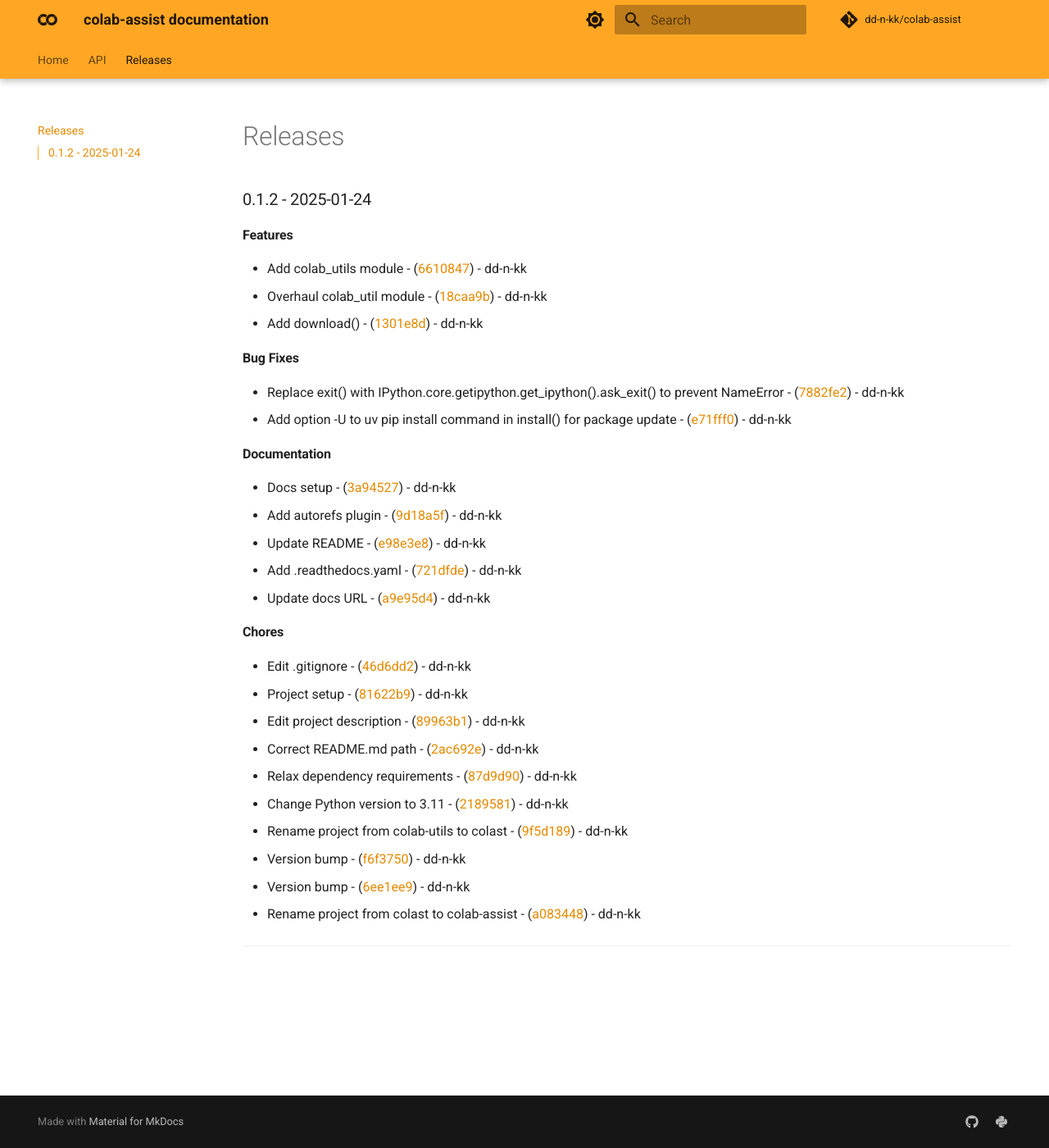
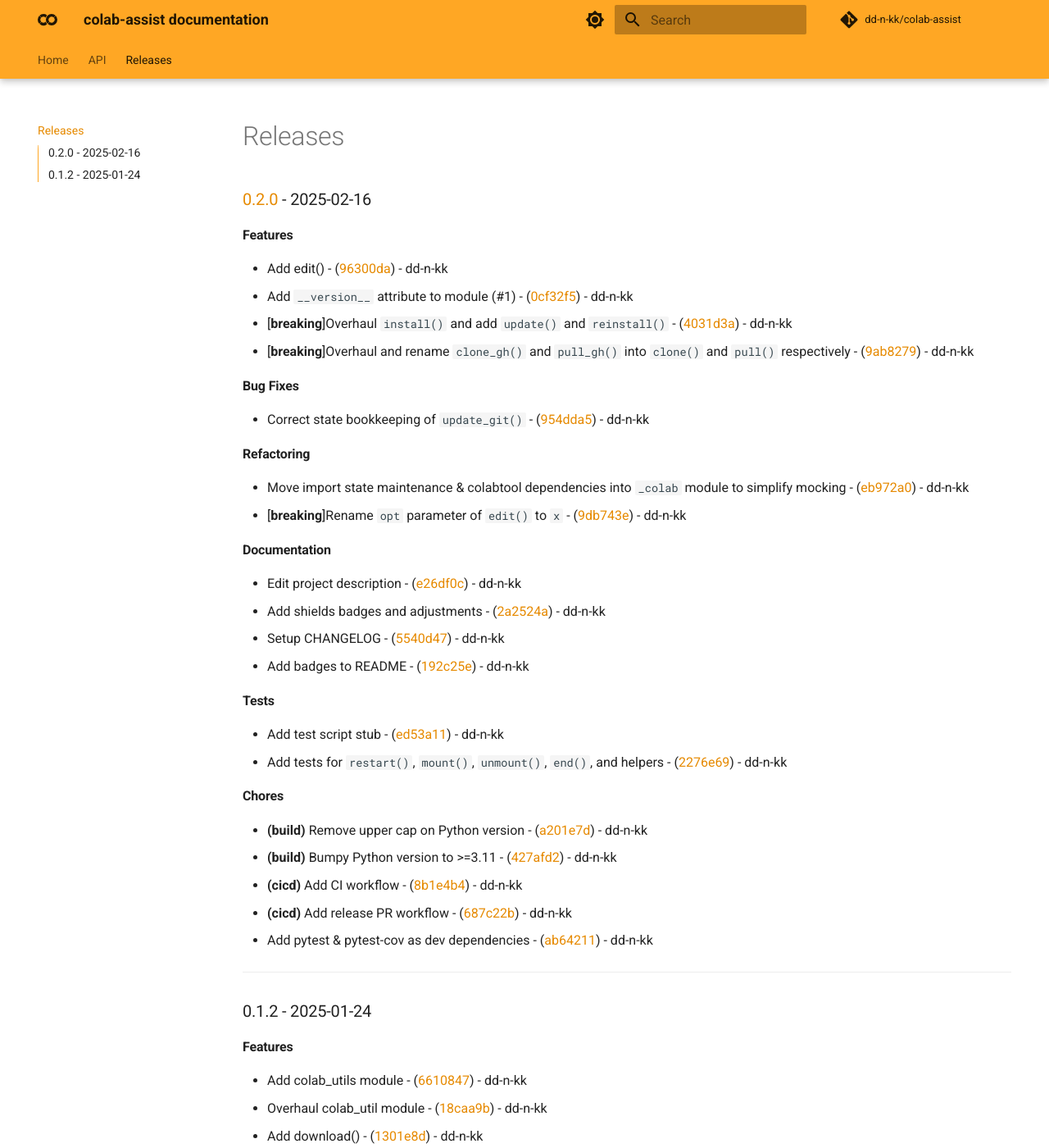
Before and after one commit to dd-n-kk/colab-assist, an MkDocs documentation site: the page built from docs/releases.md, in a window 1280 px wide and 1400 px high. Shown: the whole window at 82% size. Built offline with MkDocs 1.6.1 and Material for MkDocs 9.7.7, drawn with Linux system fonts in a browser that asks for light colours; comment, search, counter and statistics services are not loaded.

Commit message:
chore(release): v0.2.0 candidate

```diff
--- a/docs/releases.md
+++ b/docs/releases.md
@@ -1,3 +1,43 @@
+
+### [0.2.0](https://github.com/dd-n-kk/colab-assist/compare/v0.1.2..v0.2.0) - 2025-02-16
+
+#### Features
+
+- Add edit() - ([96300da](https://github.com/dd-n-kk/colab-assist/commit/96300da44d5e55283293241d2adbd8695ad5b0a7)) - dd-n-kk
+- Add `__version__` attribute to module (#1) - ([0cf32f5](https://github.com/dd-n-kk/colab-assist/commit/0cf32f52cd7ea5415ad590f565709cee26dbf9cb)) - dd-n-kk
+-  [**breaking**]Overhaul `install()` and add `update()` and `reinstall()` - ([4031d3a](https://github.com/dd-n-kk/colab-assist/commit/4031d3a2bf0a9b609da5cb0914db5b5b2e5c2708)) - dd-n-kk
+-  [**breaking**]Overhaul and rename `clone_gh()` and `pull_gh()` into `clone()` and `pull()` respectively - ([9ab8279](https://github.com/dd-n-kk/colab-assist/commit/9ab82794c0b63c530a4cf819ffcd37905544a4c6)) - dd-n-kk
+
+#### Bug Fixes
+
+- Correct state bookkeeping of `update_git()` - ([954dda5](https://github.com/dd-n-kk/colab-assist/commit/954dda5b88615099ce278cb5fde1541bcccc3799)) - dd-n-kk
+
+#### Refactoring
+
+- Move import state maintenance & colabtool dependencies into `_colab` module to simplify mocking - ([eb972a0](https://github.com/dd-n-kk/colab-assist/commit/eb972a0c54cb8c2ebe636cb3182be53cbcd60089)) - dd-n-kk
+-  [**breaking**]Rename `opt` parameter of `edit()` to `x` - ([9db743e](https://github.com/dd-n-kk/colab-assist/commit/9db743eafd6077dfa5cbf4f726d7c28a963c3395)) - dd-n-kk
+
+#### Documentation
+
+- Edit project description - ([e26df0c](https://github.com/dd-n-kk/colab-assist/commit/e26df0c770974b51a67d863f7290e2be8a5c0687)) - dd-n-kk
+- Add shields badges and adjustments - ([2a2524a](https://github.com/dd-n-kk/colab-assist/commit/2a2524aa2c96593ce0282af512dfda8d255233f6)) - dd-n-kk
+- Setup CHANGELOG - ([5540d47](https://github.com/dd-n-kk/colab-assist/commit/5540d47d2f824f6f70971e02b5f8e97d8db150df)) - dd-n-kk
+- Add badges to README - ([192c25e](https://github.com/dd-n-kk/colab-assist/commit/192c25ea9fb926708d651e45d33a65b7f8d6484c)) - dd-n-kk
+
+#### Tests
+
+- Add test script stub - ([ed53a11](https://github.com/dd-n-kk/colab-assist/commit/ed53a1106d3326926e2bd21e58aead3c83333c3b)) - dd-n-kk
+- Add tests for `restart()`, `mount()`, `unmount()`, `end()`, and helpers - ([2276e69](https://github.com/dd-n-kk/colab-assist/commit/2276e69756cfa366f3cbe6e0193f1ae48888e3f5)) - dd-n-kk
+
+#### Chores
+
+- **(build)** Remove upper cap on Python version - ([a201e7d](https://github.com/dd-n-kk/colab-assist/commit/a201e7da841547c9b1a5b4841ef81c4d86b7048a)) - dd-n-kk
+- **(build)** Bumpy Python version to >=3.11 - ([427afd2](https://github.com/dd-n-kk/colab-assist/commit/427afd2677cd4afbd48e2a80c3fb5960fac88152)) - dd-n-kk
+- **(cicd)** Add CI workflow - ([8b1e4b4](https://github.com/dd-n-kk/colab-assist/commit/8b1e4b47568cfb9508073f22f4f402d3fc380f0f)) - dd-n-kk
+- **(cicd)** Add release PR workflow - ([687c22b](https://github.com/dd-n-kk/colab-assist/commit/687c22b0b3fe349883de2842ab1d821376c93dcd)) - dd-n-kk
+- Add pytest & pytest-cov as dev dependencies - ([ab64211](https://github.com/dd-n-kk/colab-assist/commit/ab64211e1584263284dd2276712bb339502a673f)) - dd-n-kk
+
+---
 
 ### 0.1.2 - 2025-01-24
 
--- a/pyproject.toml
+++ b/pyproject.toml
@@ -18,7 +18,7 @@ exclude = [
 
 [project]
 name = "colab-assist"
-version = "0.1.2"
+version = "0.2.0"
 description = "Google Colab workflow utilities"
 authors = [
     {name = "dd-n-kk", email = "djlstvn.cs03@gmail.com"}
```
Also changed, not shown: CHANGELOG.md (+40 -0 lines), 1 other file.
